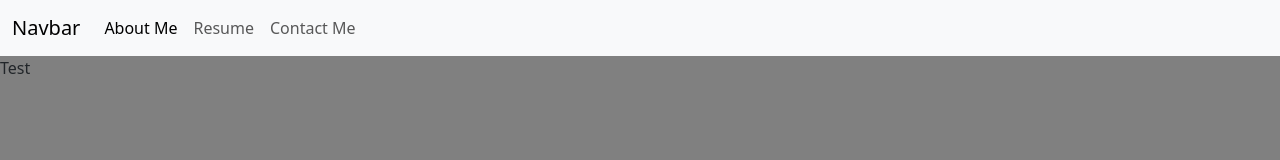
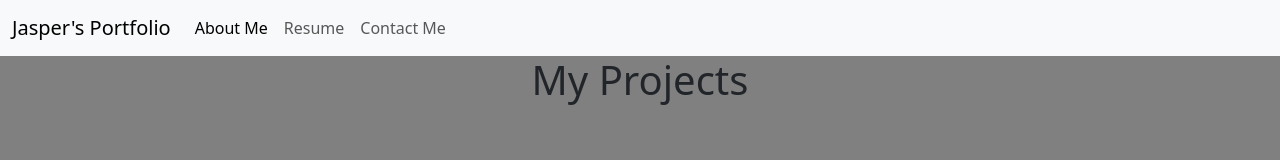
Before and after one commit to OnyxWolfe/Portfolio, a plain HTML site: page Projects.html in a window 1280 px wide. Drawn offline with nearby package versions, Linux system fonts and the light colour scheme.

Commit message:
Add files via upload

```diff
--- a/Projects.html
+++ b/Projects.html
@@ -18,17 +18,20 @@
           body {
             background-color: grey;
           }
+          h1 {
+            text-align: center;
+          }
 
       </style>
       </head>
+      <html>
       <body>
-
         <nav class="navbar navbar-expand-lg bg-body-tertiary">
             <div class="container-fluid">
               <button class="navbar-toggler" type="button" data-bs-toggle="collapse" data-bs-target="#navbarTogglerDemo03" aria-controls="navbarTogglerDemo03" aria-expanded="false" aria-label="Toggle navigation">
                 <span class="navbar-toggler-icon"></span>
               </button>
-              <a class="navbar-brand" href="#">Navbar</a>
+              <a class="navbar-brand" href="#">Jasper's Portfolio</a>
               <div class="collapse navbar-collapse" id="navbarTogglerDemo03">
                 <ul class="navbar-nav me-auto mb-2 mb-lg-0">
                   <li class="nav-item">
@@ -46,14 +49,9 @@
           </nav>
 <div class="div-one">
 
+<H1>My Projects</H1>
 
-
-          <p>Test</p>
-
-
-
-        </div>
-      </body>
+  </div>
 </body>
 <script src="https://cdn.jsdelivr.net/npm/bootstrap@5.3.3/dist/js/bootstrap.bundle.min.js" integrity="sha384-YvpcrYf0tY3lHB60NNkmXc5s9fDVZLESaAA55NDzOxhy9GkcIdslK1eN7N6jIeHz" crossorigin="anonymous"></script>
 </html>
```
Also changed, not shown: Contact-me.html (+3 -1 lines), index.html (+4 -3 lines), resume.html (+8 -3 lines).
